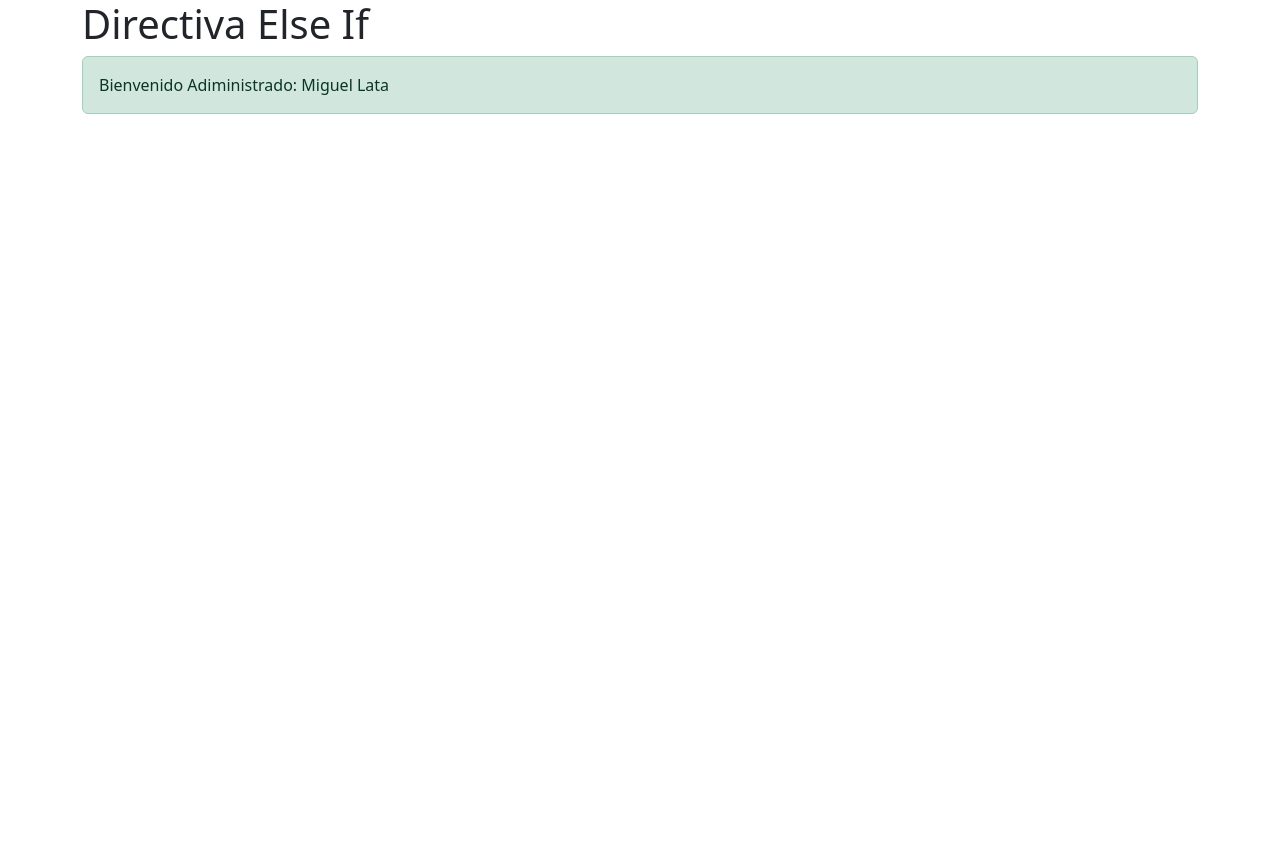
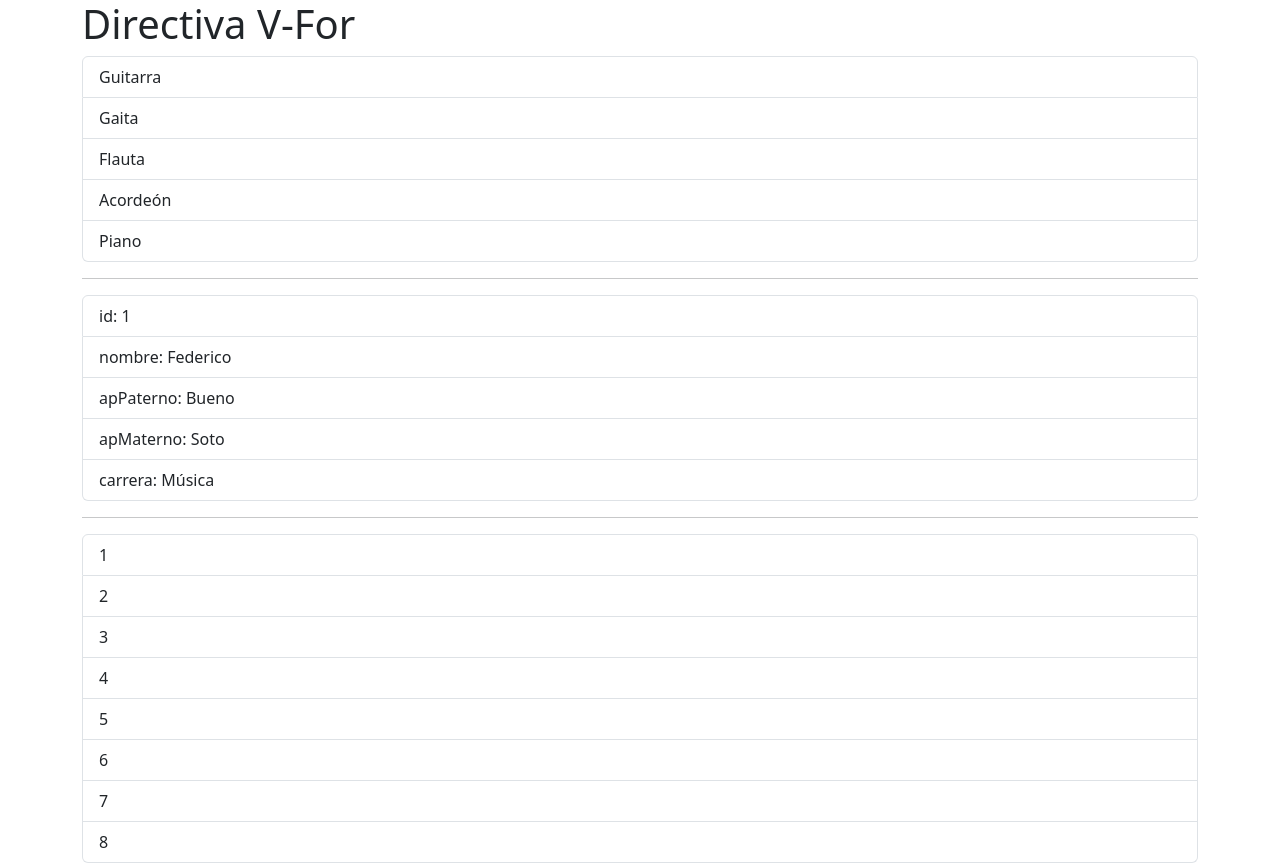
Before and after one commit to FavoMeister/Vue1, a Vue app: page / in a window 1280 px wide. Before the commit the page ends 800 px from the top, so only its background shows below. Built offline with nearby package versions, Linux system fonts and the light colour scheme.

Commit message:
Directives v-show, v-once, v-for

```diff
--- a/src/App.vue
+++ b/src/App.vue
@@ -5,6 +5,8 @@ import PropertyBindingClass from './components/PropertyBindingClass.vue';
 import Eventos from './components/Eventos.vue';
 import DirectivaIf from './components/DirectivaIf.vue';
 import DirectivaElseIf from './components/DirectivaElseIf.vue';
+import DirectivaOnce from './components/DirectivaOnce.vue';
+import DirectivaFor from './components/DirectivaFor.vue';
 </script>
 
 <template>
@@ -14,7 +16,9 @@ import DirectivaElseIf from './components/DirectivaElseIf.vue';
     <!-- <PropertyBindingClass/> -->
     <!-- <Eventos/> -->
     <!-- <DirectivaIf/> -->
-     <DirectivaElseIf/>
+    <!-- <DirectivaElseIf/> -->
+    <!-- <DirectivaOnce/> -->
+     <DirectivaFor />
   </div>
 </template>
 
--- a/src/components/DirectivaElseIf.vue
+++ b/src/components/DirectivaElseIf.vue
@@ -1,12 +1,14 @@
 <script setup lang="ts">
 import { ref } from 'vue';
 
+// Elemento tipo Usuario
 type Usuario = {
     id: number,
     nombre: string,
     perfil: string
 };
 
+// Var de tipo Usuario para crear un objeto complejo, pero reactivo
 let usuario = ref<Usuario>({
     id: 1,
     nombre: 'Miguel Lata',
@@ -29,6 +31,9 @@ let usuario = ref<Usuario>({
         <div class="alert alert-warning" v-else>
             Bienvenido Invitado: {{ usuario.nombre }}
         </div>
+        <div class="alert alert-danger" v-show="usuario.perfil === 'Admin'">
+            Bienvenido: {{ usuario.nombre }}
+        </div>
     </div>
 </template>
 
--- /dev/null
+++ b/src/components/DirectivaFor.vue
@@ -0,0 +1,80 @@
+<script setup lang="ts">
+import { ref } from 'vue';
+
+// Tipo de elemento Instrumento
+type Instrumento = {
+    id: number,
+    nombre: string
+};
+
+//  Lista de elementos de tipo instrumento
+let instrumento: Instrumento[] = [
+    {
+        id: 1,
+        nombre: 'Guitarra'
+    },
+    {
+        id: 2,
+        nombre: 'Gaita'
+    },
+    {
+        id: 3,
+        nombre: 'Flauta'
+    },
+    {
+        id: 4,
+        nombre: 'Acordeón'
+    },
+    {
+        id: 5,
+        nombre: 'Piano'
+    }
+]
+
+// Objeto de tipo usuario
+type Usuario = {
+    id: number,
+    nombre: string,
+    apPaterno: string
+    apMaterno: string
+    carrera: string
+};
+
+// Variable de tipo Usuario
+const usuario: Usuario = {
+    id: 1,
+    nombre: 'Federico',
+    apPaterno: 'Bueno',
+    apMaterno: 'Soto',
+    carrera: 'Música'
+}
+
+setTimeout(() => {
+    //instrumento = 'George';
+}, 2500);
+</script>
+
+<template>
+    <div class="container">
+        <h1>Directiva V-For</h1>
+        <ul class="list-group">
+            <li class="list-group-item" v-for="item in instrumento" :key="item.id">
+                {{ item.nombre }}
+            </li>
+        </ul>
+        <hr>
+        <ul class="list-group">
+            <li class="list-group-item" v-for="(value, key) in usuario">
+                {{ key }}: {{ value }}
+            </li>
+        </ul>
+        <hr>
+        <ul class="list-group">
+            <li class="list-group-item" v-for="numero in 8">
+                {{ numero }}
+            </li>
+        </ul>
+    </div>
+</template>
+
+<style scoped></style>
--- /dev/null
+++ b/src/components/DirectivaOnce.vue
@@ -0,0 +1,36 @@
+<script setup lang="ts">
+import { ref } from 'vue';
+
+// Objeto de tipo Usuario
+type Usuario = {
+    id: number,
+    nombre: string,
+    perfil: string
+};
+
+let usuario = ref<Usuario>({
+    id: 1,
+    nombre: 'Miguel Lata',
+    perfil: 'Admin'
+})
+
+setTimeout(() => {
+    usuario.value.nombre = 'George';
+}, 2500);
+</script>
+
+<template>
+    <div class="container">
+        <h1>Directiva Once</h1>
+        <div class="alert alert-success" v-once>
+            Bienvenido Adiministrado: {{ usuario.nombre }}
+        </div>
+        <div class="alert alert-primary">
+            Bienvenido Directivo: {{ usuario.nombre }}
+        </div>
+    </div>
+</template>
+
+<style scoped>
+
+</style>
```
